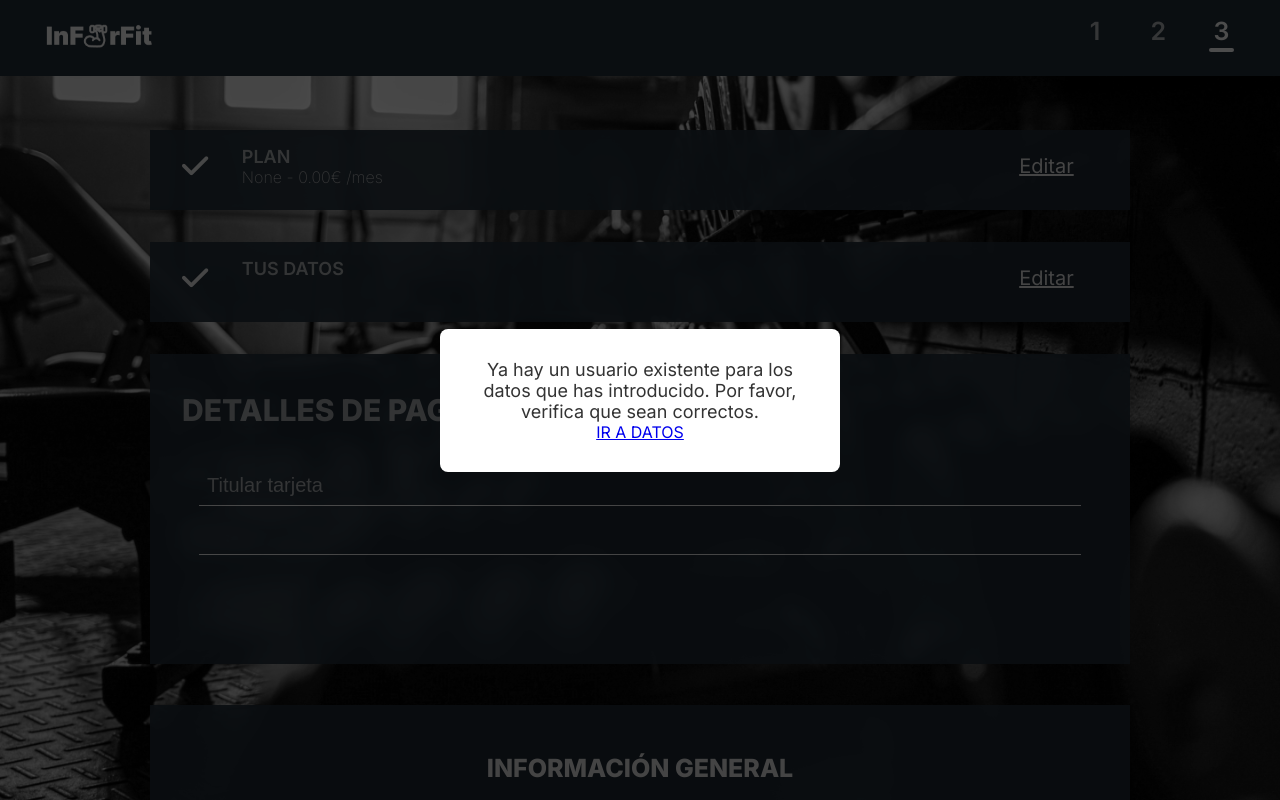
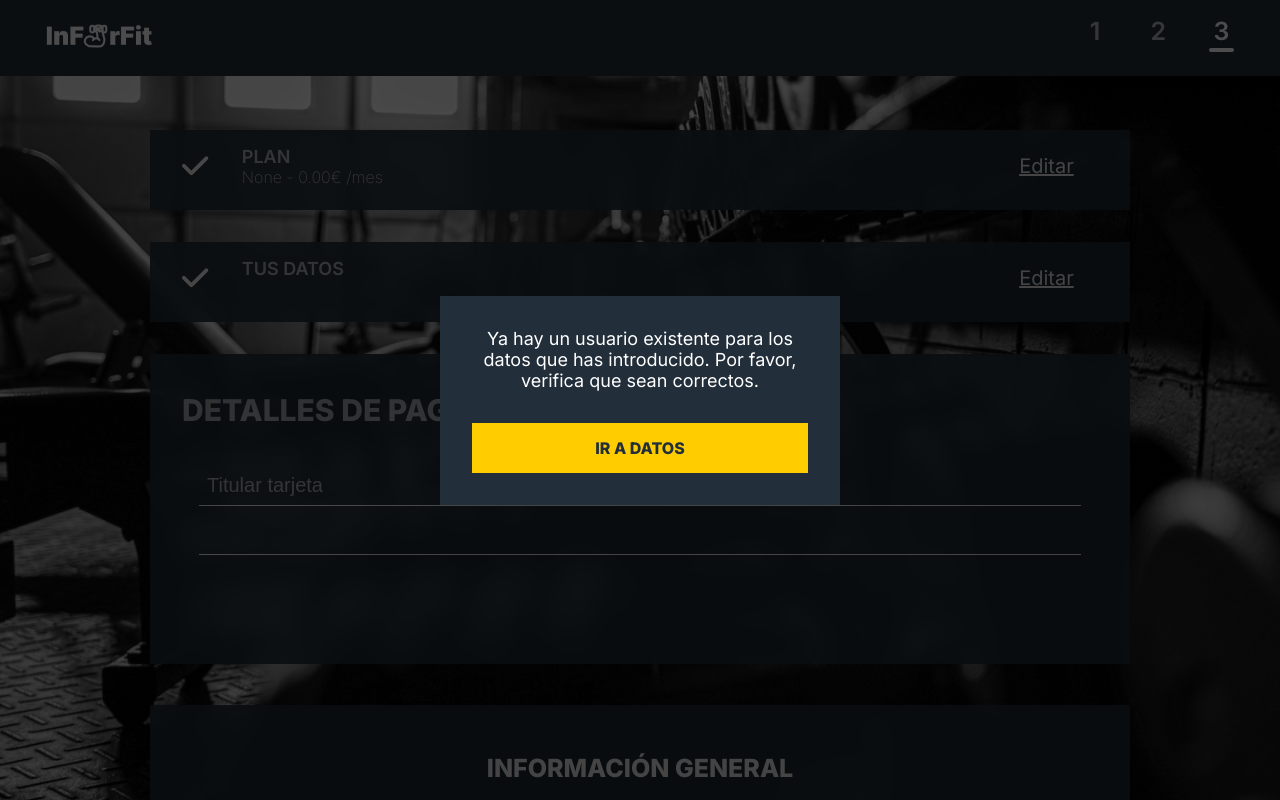
Before and after one commit to javitr17/InforFit-JavierTrujillo, a Django app: page /InForFit/signUpPago?contrato=None&mensaje=usuario_existente in a window 1280 px wide. Run offline with Django 5.2, Linux system fonts and the light colour scheme; some libraries are stand-ins or nearby versions.

Commit message:
commit 42: proceso de registro y login completamente funcional: quedaria añadir mensages de validaciones en formularios

```diff
--- a/InForFit/templates/InForFit/index.html
+++ b/InForFit/templates/InForFit/index.html
@@ -6,7 +6,11 @@
             <div class="indexSuscripcion">SUSCRIPCIÓN</div>
             <div class="indexMensual">MENSUAL</div>
             <div class="index2499">24,99€</div>
-            <div class="indexBoton"><a href="{% url 'signupPlan' %}">INSCRÍBETE AHORA</a></div>
+            {% if user.is_authenticated %}
+                 <div class="indexBoton"><a href="{% url 'login' %}">INSCRÍBETE AHORA</a></div>
+                {% else %}
+                <div class="indexBoton"><a href="{% url 'signupPlan' %}">INSCRÍBETE AHORA</a></div>
+            {% endif %}
         </div>
     </div>
 </div>
--- a/InForFit/templates/base.html
+++ b/InForFit/templates/base.html
@@ -43,6 +43,7 @@
          {% else %}
              <div class="navBoton"><a href="{% url 'signupPlan' %}">INSCRÍBETE AHORA</a></div>
          {% endif %}
+
 
 
 
--- a/app/static/css/estilosRegistroDatos.css
+++ b/app/static/css/estilosRegistroDatos.css
@@ -98,7 +98,7 @@ display: block;}
 
 .registroDatosSeccion2{
     width: 100%;
-    height: 800px;
+    height: 1000px;
     background-color: #222E39;
      opacity: 90%;
     backdrop-filter: blur(10px);
@@ -123,14 +123,14 @@ display: block;}
     font-weight: 800;
 }
 
-.registroDatosFormularioTituloDatosPersonales, .registroDatosFormularioTituloDatosDomicilio{
+.registroDatosFormularioTituloDatosPersonales, .registroDatosFormularioTituloDatosDomicilio, .registroDatosFormularioTituloDatosContraseña{
     margin-top: 1rem;
     margin-bottom: 1rem;
     font-size: 25px;
     font-weight: 400;
 
 }
-.registroDatosFormularioTituloDatosDomicilio{
+.registroDatosFormularioTituloDatosDomicilio, .registroDatosFormularioTituloDatosContraseña{
     padding-top: 2rem;
 }
 .registroDatosFormularioTituloDatosPersonales{
@@ -202,6 +202,12 @@ display: block;}
     display: flex;
     gap: 1rem;
 }
+.registroFormularioContraseña{
+    display: grid;
+    gap: 2rem;
+    grid-template-columns: repeat(3, 1fr);
+}
+
 
 @media (max-width: 1657px) {
     .registroSeccionDer2{
--- a/app/static/css/estilosRegistroPago.css
+++ b/app/static/css/estilosRegistroPago.css
@@ -97,19 +97,56 @@
 
 /* Estilo para el contenedor del mensaje */
 .message-container {
-    background-color: white;
-    padding: 30px;
-    border-radius: 8px;
+    background-color: #222E39;
+    padding: 2rem;
     text-align: center;
     max-width: 400px;
     width: 80%;
+    margin: 0 auto;
+
+}
+.registroMessageTexto{
+    display: flex;
+    justify-content: space-between;
+    padding-bottom: 0.5rem;
+
+}
+.registroMessageTexto:nth-child(2){
+    border-bottom: 1px solid #FFFFFF;
+}
+
+.registroMessageTexto:nth-child(3){
+    padding-top: 0.5rem;
+
+}
+.registroMensajeBoton {
+    width: 100%; /* Ocupa el ancho total disponible */
+   /* Un poco de espacio arriba */
 }
 
 /* Estilos adicionales para el mensaje */
 .message-container p {
     font-size: 18px;
-    color: #333;
+    color: #FFFFFF;
     margin: 0;
+    font-weight: 500;
+    margin-bottom: 2rem;
+}
+
+.registroMensajeBoton a {
+    display: block; /* Hace que el enlace ocupe todo el contenedor */
+    margin-top: 2rem;
+    background-color: #FFCC00;
+    width: 100%;
+    height: 50px; /* Ajusta la altura según sea necesario */
+    line-height: 50px; /* Centra el texto verticalmente */
+    text-align: center; /* Centra el texto horizontalmente */
+    border: none;
+    color: #222E39;
+    font-weight: 800;
+    font-size: 1rem;
+    text-decoration: none;
+
 }
 
 /* Estilos para los detalles del pago */
@@ -117,7 +154,7 @@
     margin-top: 20px;
     text-align: left;
     font-size: 16px;
-    color: #444;
+    color: #FFFFFF;
 }
 
 .payment-details p {
@@ -125,7 +162,8 @@
 }
 
 .payment-details strong {
-    color: #007bff; /* Color para resaltar las etiquetas */
+    color: #FFFFFF; /* Color para resaltar las etiquetas */
+    font-weight: 400;
 }
 
 .registroTotalAPagarTexto{
--- a/app/templates/app/signUpPago.html
+++ b/app/templates/app/signUpPago.html
@@ -82,19 +82,25 @@
                 <div class="overlay">
                     <div class="message-container">
                         {% if mensaje == 'success' %}
-                            <p>Pago realizado con éxito. ¡Gracias!</p>
+                            <p>Pago realizado con éxito. Ya puedes disfrutar de las multiples ventajas de la suscripción. ¡Gracias por confiar en nosotros!</p>
                             <div class="payment-details">
-                                <p><strong>Cuota Mensual:</strong> {{ cuota_mensual }}</p>
-                                <p><strong>Cuota Inscripción:</strong> {{ cuota_inscripcion }}</p>
-                                <p><strong>Total Pagado:</strong> {{ monto_total }}</p>
+                                <div class="registroMessageTexto">
+                                    <div>Cuota Mensual:</div><div>{{ cuota_mensual }}</div>
                                 </div>
-                            <div><a href="{% url 'welcome' %}">PAGINA PRINCIPAL</a></div>
+                                <div class="registroMessageTexto">
+                                    <div>Cuota Inscripción:</div><div> {{ cuota_inscripcion }}</div>
+                                </div>
+                                <div class="registroMessageTexto">
+                                    <div>Total Pagado:</div> <div>{{ monto_total }}</div>
+                                </div>
+                            </div>
+                            <div class="registroMensajeBoton"><a href="{% url 'welcome' %}">PAGINA PRINCIPAL</a></div>
                         {% elif mensaje == 'cancel' %}
                             <p>Error en el pago. Por favor, verifica los datos e inténtalo de nuevo.</p>
-                            <a href="{% url 'signupPago' %}?contrato={{ contrato }}">VOLVER</a>
+                            <div class="registroMensajeBoton"><a href="{% url 'signupPago' %}?contrato={{ contrato }}">VOLVER</a></div>
                         {% elif mensaje == 'usuario_existente' %}
                             <p>Ya hay un usuario existente para los datos que has introducido. Por favor, verifica que sean correctos.</p>
-                            <a href="{% url 'signupDatos' %}?contrato={{ contrato }}">IR A DATOS</a>
+                            <div class="registroMensajeBoton"><a href="{% url 'signupDatos' %}?contrato={{ contrato }}">IR A DATOS</a></div>
                         {% endif %}
                     </div>
                 </div>
@@ -141,6 +147,7 @@
         </div>
     </div>
 
+
     <script src="https://js.stripe.com/v3/"></script>
     <script>
    document.addEventListener("DOMContentLoaded", function () {
@@ -152,6 +159,30 @@
     var submitButton = document.getElementById("boton-pagar");
     var enlacePagarAhora = document.querySelector(".registroBoton2 a");
 
+    // Crear overlay y spinner para la animación de carga
+    var overlay = document.createElement("div");
+    overlay.style.position = "fixed";
+    overlay.style.top = 0;
+    overlay.style.left = 0;
+    overlay.style.width = "100%";
+    overlay.style.height = "100%";
+    overlay.style.backgroundColor = "rgba(34, 46, 57, 0.9)"; // Fondo #222E39 con opacidad del 90%
+    overlay.style.display = "none";
+    overlay.style.zIndex = "9999";
+    overlay.style.justifyContent = "center";
+    overlay.style.alignItems = "center";
+
+    var spinner = document.createElement("div");
+    spinner.style.width = "50px";
+    spinner.style.height = "50px";
+    spinner.style.border = "5px solid #f3f3f3";
+    spinner.style.borderTop = "5px solid #3498db";
+    spinner.style.borderRadius = "50%";
+    spinner.style.animation = "spin 1s linear infinite";
+    overlay.appendChild(spinner);
+    document.body.appendChild(overlay);
+
+    // Agregar la animación de carga al hacer clic en "Pagar Ahora"
     cardElement.on("change", function (event) {
         if (event.complete) {
             document.getElementById("card-errors").textContent = "";
@@ -173,6 +204,9 @@
             return;
         }
 
+        // Mostrar overlay con spinner
+        overlay.style.display = "flex";
+
         stripe.createPaymentMethod({
             type: "card",
             card: cardElement,
@@ -180,6 +214,7 @@
         }).then(function (result) {
             if (result.error) {
                 document.getElementById("card-errors").textContent = result.error.message;
+                overlay.style.display = "none"; // Ocultar overlay en caso de error
             } else {
                 fetch("{% url 'signupPago' %}", {
                     method: "POST",
@@ -189,13 +224,14 @@
                     },
                     body: JSON.stringify({
                         payment_method_id: result.paymentMethod.id,
-                                card_holder_name: cardHolderName,  // Enviar el nombre del titular
+                        card_holder_name: cardHolderName, // Enviar el nombre del titular
                         monto_total: {{ monto_total }},
                         contrato: "{{ contrato }}",
                     }),
                 })
                 .then(response => response.json())
                 .then(data => {
+                    overlay.style.display = "none"; // Ocultar overlay después de recibir respuesta
                     if (data.usuario_existente) {
                         window.location.href = "{% url 'signupPago' %}?contrato={{ contrato }}&mensaje=usuario_existente";
                     } else if (data.status === "success") {
@@ -204,12 +240,25 @@
                         window.location.href = "{% url 'signupPago' %}?contrato={{ contrato }}&mensaje=cancel";
                     }
                 })
-                        .catch(error => console.error("Error al procesar el pago:", error));
-
+                .catch(error => {
+                    console.error("Error al procesar el pago:", error);
+                    overlay.style.display = "none"; // Ocultar overlay si ocurre un error
+                });
             }
         });
     });
 });
+
+// CSS para el spinner (en forma de animación CSS)
+var style = document.createElement("style");
+style.type = "text/css";
+style.innerHTML = `
+    @keyframes spin {
+        0% { transform: rotate(0deg); }
+        100% { transform: rotate(360deg); }
+    }
+`;
+document.head.appendChild(style);
 </script>
 </body>
 </html>
--- a/app/views/autenticacion.py
+++ b/app/views/autenticacion.py
@@ -15,8 +15,6 @@ from django.conf import settings
 import json
 from django.urls import reverse
 import secrets
-
-
 
 stripe.api_key = settings.STRIPE_TEST_SECRET_KEY
 
@@ -92,6 +90,9 @@ class signUpDatos(View):
                 'codigo_postal': data['domicilio'].codigo_postal,
                 'pais': data['domicilio'].pais,
             }
+
+            password = form.cleaned_data.get('password')  # Aquí obtenemos la contraseña
+            request.session['password'] = password
 
             # Redirige a la próxima vista con el parámetro contrato
             return redirect(f'/InForFit/signUpPago?contrato={contrato}')
@@ -174,6 +175,7 @@ class signUpPago(View):
         try:
             socio_data = request.session.get('socio_data', {})
             domicilio_data = request.session.get('domicilio_data', {})
+            password = request.session.get('password')
             print(f"[DEBUG] Socio Data POST: {socio_data}")
             print(f"[DEBUG] Domicilio Data POST: {domicilio_data}")
 
@@ -222,7 +224,7 @@ class signUpPago(View):
                 # Envolver en una transacción atómica
                 with transaction.atomic():
                     # Crear usuario y datos relacionados
-                    password = secrets.token_urlsafe(8)
+
                     nuevo_usuario = User.objects.create_user(
                         username=dni,
                         email=email,
```
Also changed, not shown: app/forms.py (+10 -0 lines), app/templates/app/signUpDatos.html (+16 -0 lines). Lines whose indentation alone changed are shown as unchanged.
